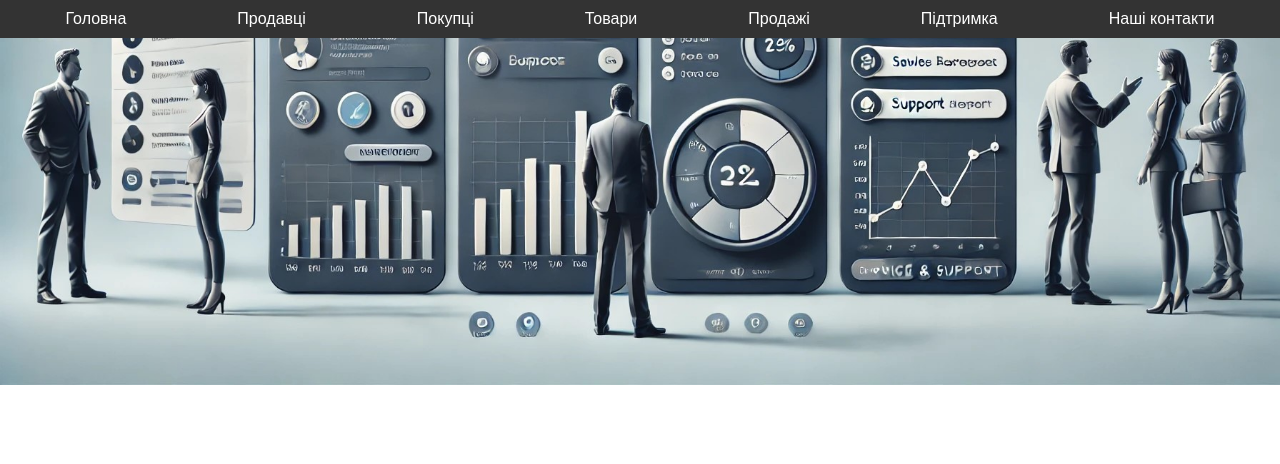
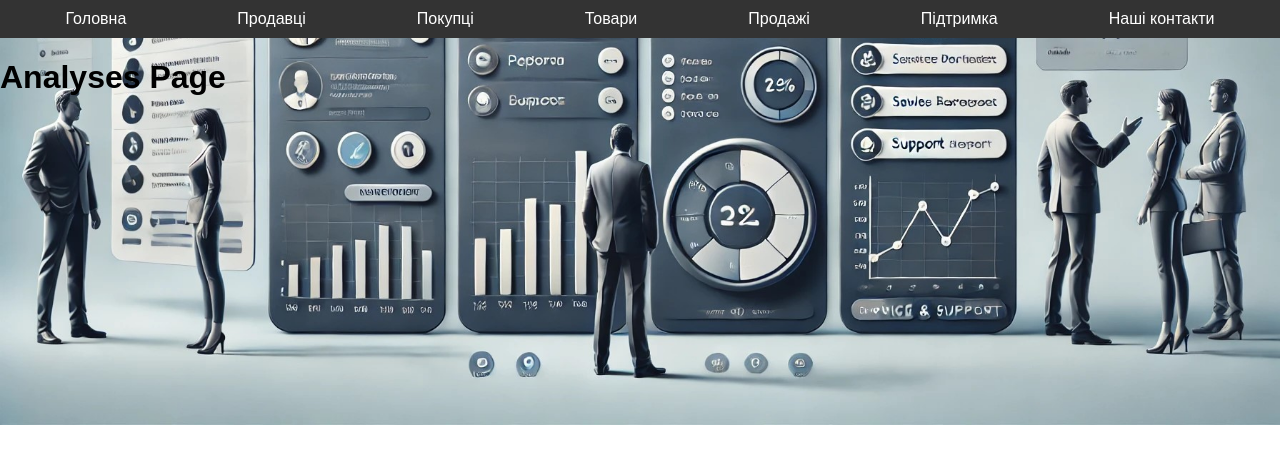
Before and after one commit to WoWcheek/CRM, a React (Vite) app in the folder Frontend/: page /analyses in a window 1280 px wide. Shown: the top 464 px of the page. Built offline with nearby package versions, Linux system fonts and the light colour scheme.

Commit message:
add Analyses

```diff
--- a/Frontend/src/Routes.jsx
+++ b/Frontend/src/Routes.jsx
@@ -5,7 +5,7 @@ import Sellers from './components/Sellers.jsx';
 import Products from './components/Products.jsx';
 import Buyers from './components/Buyers.jsx';
 import Sales from './components/Sales.jsx';
-import Support from './components/Support.jsx';
+import Analyses from './components/Analyses.jsx';
 import Contacts from './components/Contacts.jsx';
 
 function AppRoutes() {
@@ -16,7 +16,7 @@ function AppRoutes() {
       <Route path="/buyers" element={<Buyers />} />
       <Route path="/products" element={<Products />} />
       <Route path="/sales" element={<Sales />} />
-      <Route path="/support" element={<Support />} />
+      <Route path="/analyses" element={<Analyses />} />
       <Route path="/contacts" element={<Contacts />} />
     </Routes>
   );
--- /dev/null
+++ b/Frontend/src/components/Analyses.jsx
@@ -0,0 +1,5 @@
+function Analyses() {
+    return <h1>Analyses Page</h1>;
+  }
+
+  export default Analyses;
--- a/Frontend/src/components/Support.jsx
+++ /dev/null
@@ -1,5 +0,0 @@
-function Support() {
-    return <h1>Suport Page</h1>;
-  }
-
-  export default Support;
```
